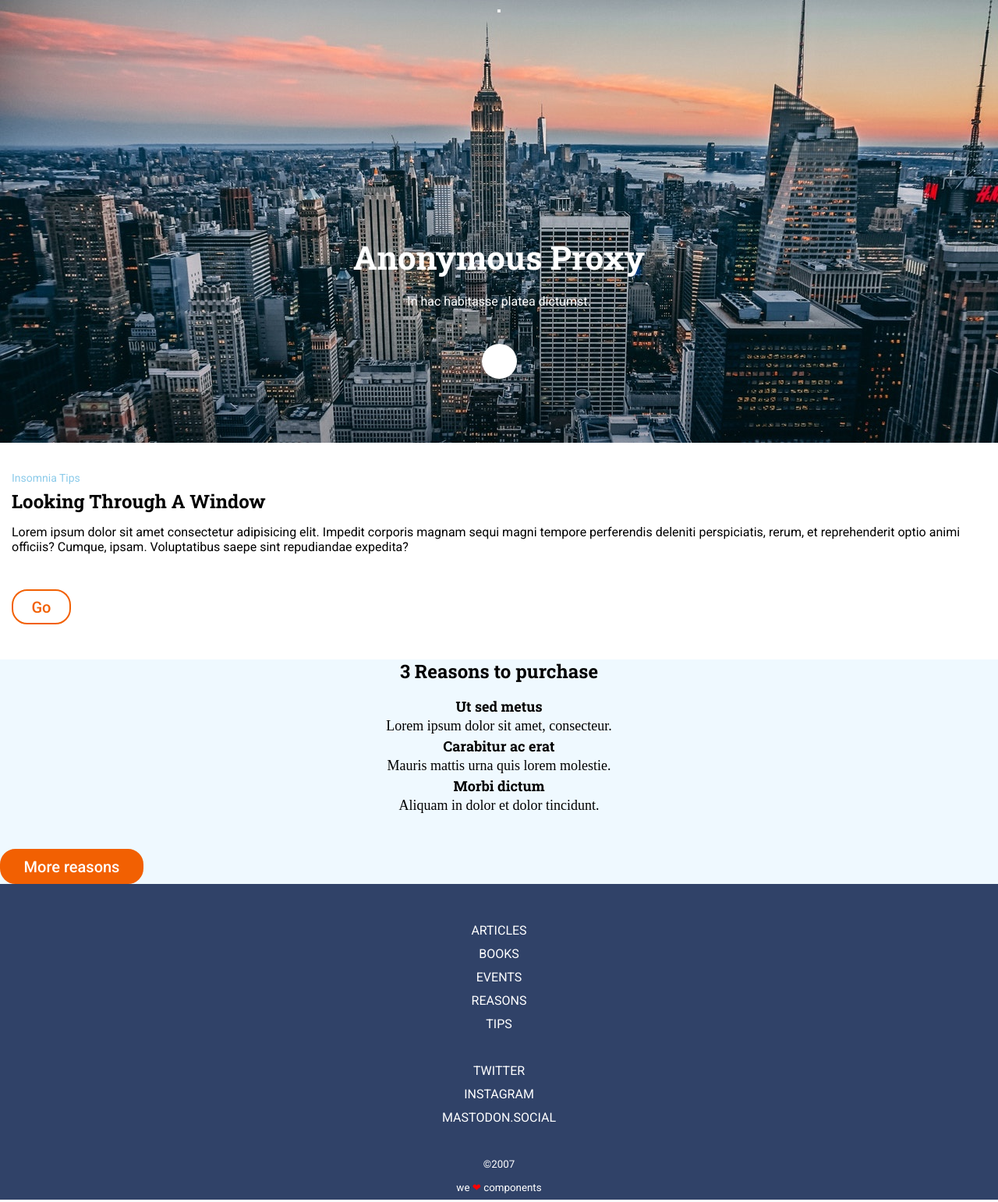
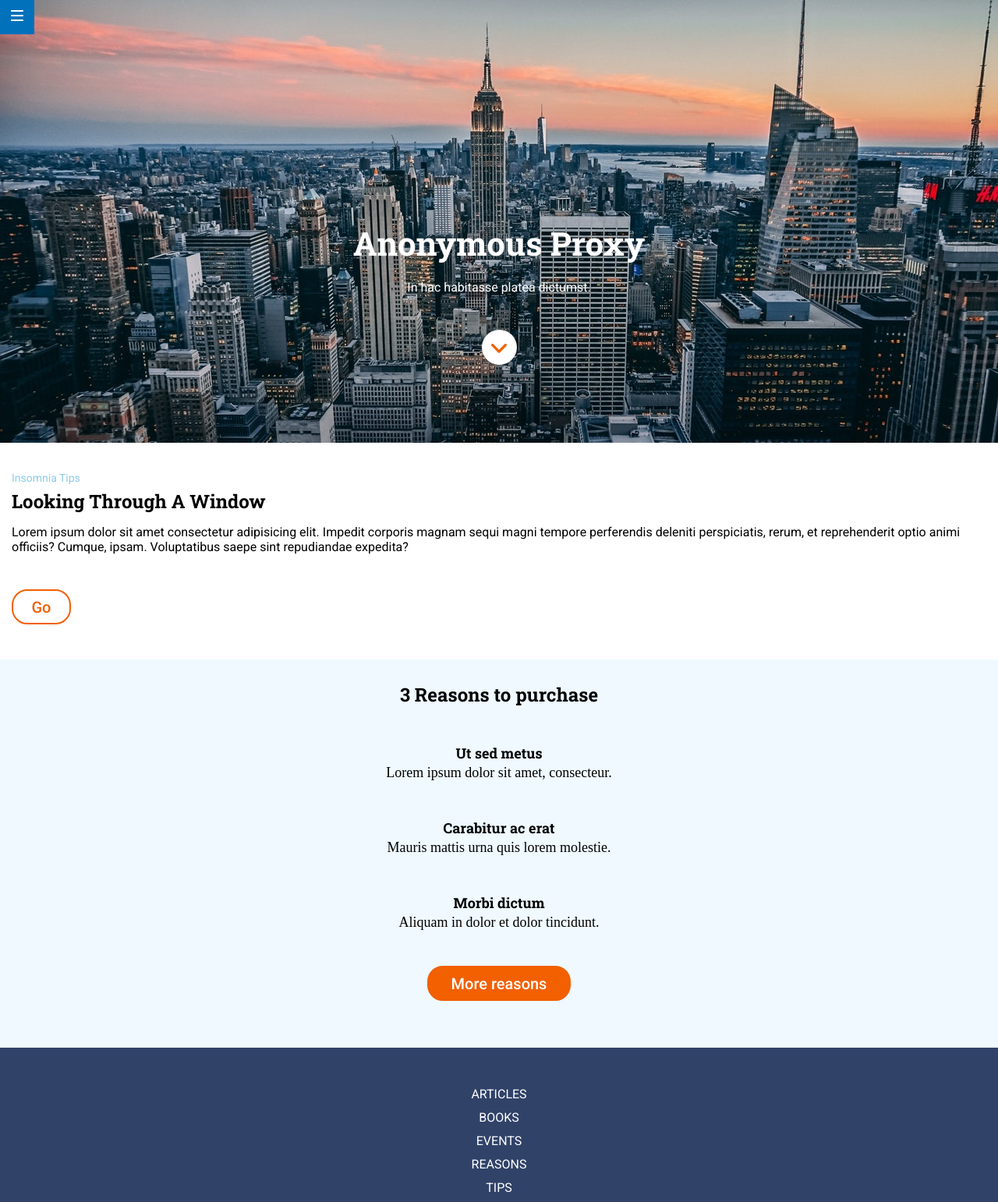
Before and after one commit to marinarodriguez/f-m1-evaluacion-final-marinarodriguez, a website: page docs/index.html in a window 1280 px wide. Shown: the top 1542 px of the page at 78% size. Drawn offline with Linux system fonts and the light colour scheme.

Commit message:
Build docs

```diff
--- a/docs/index.html
+++ b/docs/index.html
@@ -13,13 +13,16 @@
 
     <body>
         <header class="header">
-            <button class="menu__header"><a href="#"></a>
+            <div class="menu__header--div">
+                <button class="menu__header"><a href="#"></a>
 
-            </button>
+                    <img src="assets/images/ico-menu.svg" alt="">
+                </button>
+            </div>
              <h1 class="header__h1">Anonymous Proxy</h1>
 
             <p class="header__p">In hac habitasse platea dictumst.</p>
-            <button class="button__header"><a href="#"></a>
+            <button class="button__header"><a href="#"><img src="assets/images/ico-scroll-down.svg" alt="Flecha hacia abajo"></a>
 
             </button>
         </header>
@@ -54,7 +57,9 @@
                         <p class="p__reasons">Aliquam in dolor et dolor tincidunt.</p>
                     </li>
                 </ul>
-                <button class=button__reasons>More reasons</button>
+                <div class="button__reasons--container">
+                    <button class=button__reasons>More reasons</button>
+                </div>
             </section>
         </main>
         <footer class="page__footer">
```
Also changed, not shown: docs/assets/css/main.css (+1 -1 lines).
